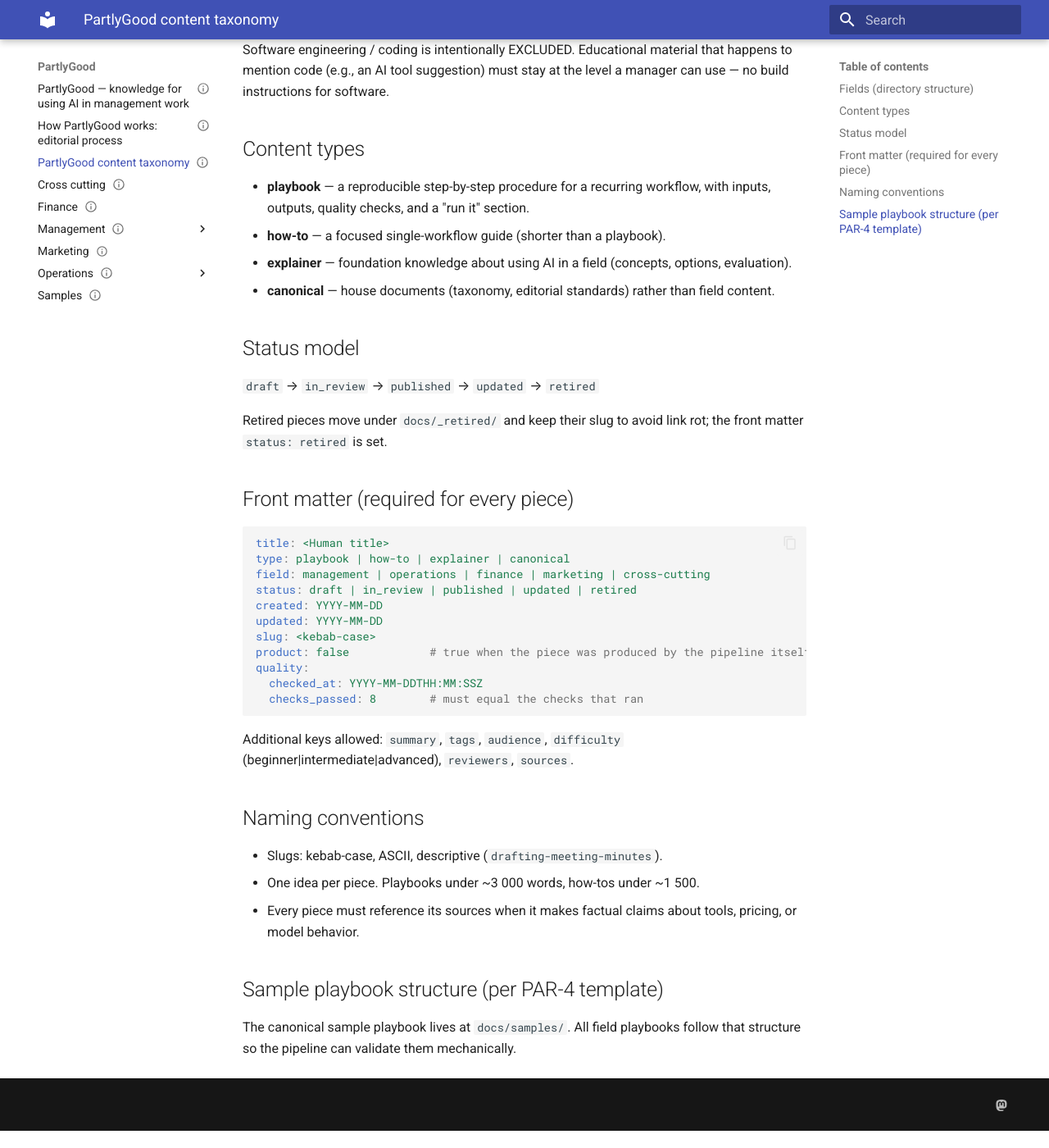
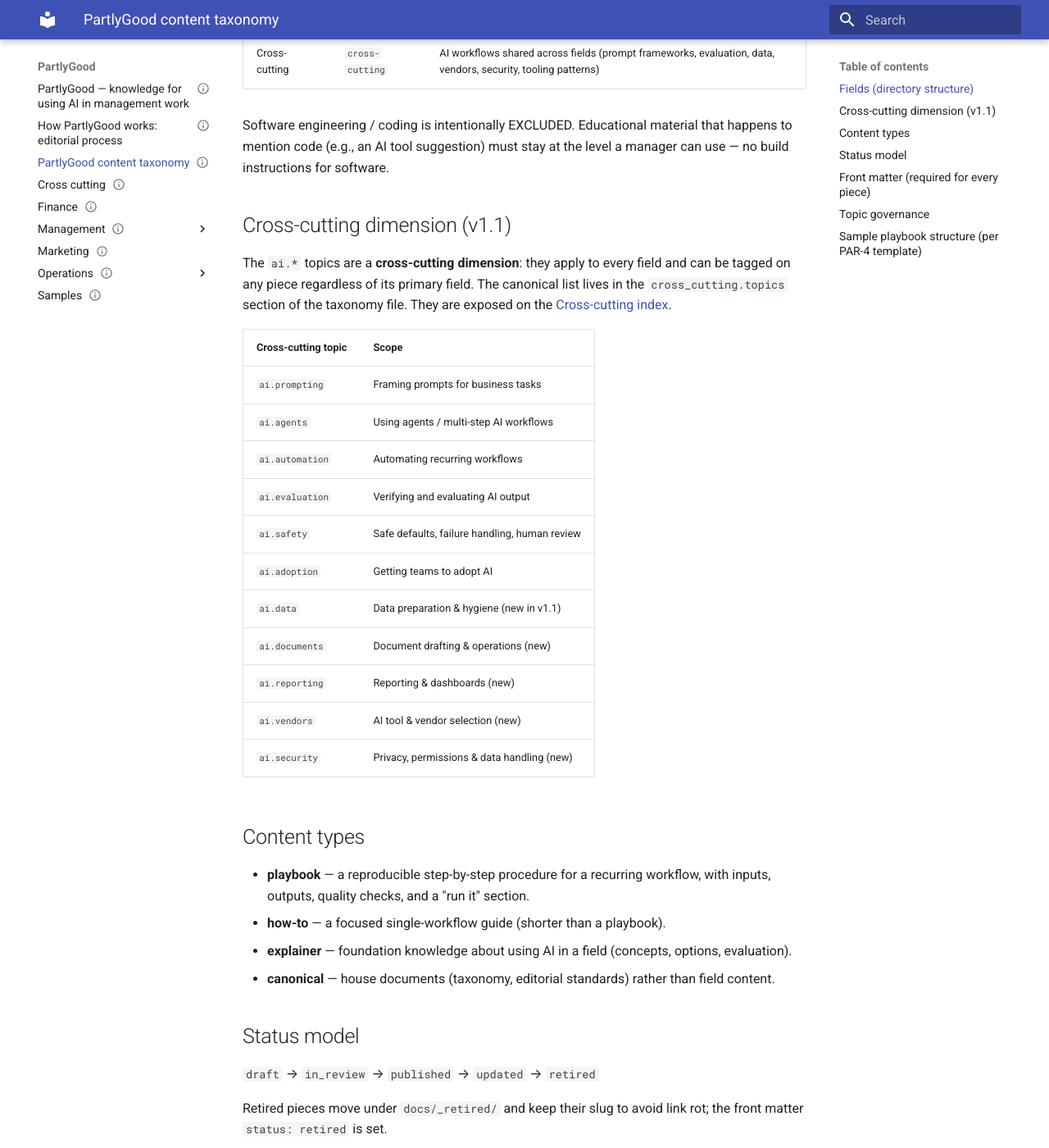
Before and after one commit to bhanujeet-glitch/partlygood, an MkDocs documentation site: the page built from docs/taxonomy.md, in a window 1280 px wide and 1400 px high, scrolled down 600 px. Shown: the whole window at 82% size. Built offline with MkDocs 1.6.1 and Material for MkDocs 9.7.7, drawn with Linux system fonts in a browser that asks for light colours; before the commit the page ends 1979 px from its top, so only the background shows below that; some of the changed text lies outside the part shown.

Commit message:
PAR-11: taxonomy v1.1 — cross-cutting topics + governance
- Add taxonomy-v1.1.json: preserves all 50 v1.0 topics, adds explicit
  cross-cutting dimension (field 'cc') and 5 new ai.* topics
  (data, documents, reporting, vendors, security)
- Add research/taxonomy/GOVERNANCE.md: who adds/merges topics, SemVer-style
  versioning, backward-compat rules, update-process checklist
- taxonomy.py now resolves the latest taxonomy-v*.json (v1 fallback)
- taxonomy_compat.py: fails build if any existing topic id is dropped
- Update docs/taxonomy.md + cross-cutting index + brief-writer prompt + template README

````diff
--- a/docs/taxonomy.md
+++ b/docs/taxonomy.md
@@ -4,10 +4,11 @@
 field: cross-cutting
 status: published
 created: 2026-08-19
-updated: 2026-08-19
+updated: 2026-08-21
 slug: taxonomy
-summary: "Fields, content types, status model, and naming conventions for the PartlyGood publication."
-tags: [taxonomy, standards]
+summary: "Fields, content types, status model, naming conventions, cross-cutting topics, and governance for the PartlyGood publication."
+tags: [taxonomy, standards, governance]
+version: 1.1
 quality:
   checked_at: ""
   checks_passed: 0
@@ -17,7 +18,11 @@
 
 Every content piece lives in `docs/<field>/<slug>.md` with YAML front
 matter. This document is the single source of truth for fields, content
-types, status model, and naming conventions.
+types, status model, naming conventions, cross-cutting topics, and topic
+governance.
+
+Machine-readable taxonomy and change history live at
+`research/taxonomy/taxonomy-v<version>.json` (currently **v1.1**).
 
 ## Fields (directory structure)
 
@@ -27,11 +32,33 @@
 | Operations    | `operations`  | Processes, workflows, vendors, analytics, project delivery |
 | Finance       | `finance`     | Budgeting, FP&A, reporting, forecasting, close processes |
 | Marketing     | `marketing`   | Content, campaigns, customer research, analytics |
-| Cross-cutting | `cross-cutting` | AI workflows shared across fields (prompt frameworks, evaluation, tooling patterns) |
+| Cross-cutting | `cross-cutting` | AI workflows shared across fields (prompt frameworks, evaluation, data, vendors, security, tooling patterns) |
 
 Software engineering / coding is intentionally EXCLUDED. Educational
 material that happens to mention code (e.g., an AI tool suggestion) must
 stay at the level a manager can use — no build instructions for software.
+
+## Cross-cutting dimension (v1.1)
+
+The `ai.*` topics are a **cross-cutting dimension**: they apply to every
+field and can be tagged on any piece regardless of its primary field.
+The canonical list lives in the `cross_cutting.topics` section of the
+taxonomy file. They are exposed on the
+[Cross-cutting index](cross-cutting/index.md).
+
+| Cross-cutting topic   | Scope |
+|-----------------------|-------|
+| `ai.prompting`        | Framing prompts for business tasks |
+| `ai.agents`           | Using agents / multi-step AI workflows |
+| `ai.automation`       | Automating recurring workflows |
+| `ai.evaluation`       | Verifying and evaluating AI output |
+| `ai.safety`           | Safe defaults, failure handling, human review |
+| `ai.adoption`         | Getting teams to adopt AI |
+| `ai.data`             | Data preparation & hygiene (new in v1.1) |
+| `ai.documents`        | Document drafting & operations (new) |
+| `ai.reporting`        | Reporting & dashboards (new) |
+| `ai.vendors`          | AI tool & vendor selection (new) |
+| `ai.security`         | Privacy, permissions & data handling (new) |
 
 ## Content types
 
@@ -60,24 +87,33 @@
 created: YYYY-MM-DD
 updated: YYYY-MM-DD
 slug: <kebab-case>
-product: false            # true when the piece was produced by the pipeline itself
+product: false            # true when produced by the pipeline itself
 quality:
   checked_at: YYYY-MM-DDTHH:MM:SSZ
   checks_passed: 8        # must equal the checks that ran
 ```
 
 Additional keys allowed: `summary`, `tags`, `audience`, `difficulty`
-(beginner|intermediate|advanced), `reviewers`, `sources`.
+(beginner|intermediate|advanced), `reviewers`, `sources`, and `topics`
+(array of topic ids) for pieces that want to declare granular topics.
 
-## Naming conventions
+## Topic governance
 
-- Slugs: kebab-case, ASCII, descriptive (`drafting-meeting-minutes`).
-- One idea per piece. Playbooks under ~3 000 words, how-tos under ~1 500.
-- Every piece must reference its sources when it makes factual claims
-  about tools, pricing, or model behavior.
+Who adds/merges topics, versioning, and the update process are documented in
+`research/taxonomy/GOVERNANCE.md`. Summary:
+
+- **Additive only in MINOR releases.** New topics may be proposed by any
+  publisher/engineer via an issue; the Taxonomy owner (Founding Engineer)
+  approves; the CEO owns editorial intent and may veto.
+- **Breaking changes (remove/rename/merge) are MAJOR releases** that require
+  re-tagging published pieces and a published notice first.
+- **Versioning** is SemVer-style: each change ships as a new
+  `taxonomy-v<MAJOR.MINOR>.json`, and the previous file stays on disk.
+- **Backward compatibility** is enforced by
+  `research/scripts/taxonomy_compat.py`, which fails the build if any
+  existing topic id is dropped.
 
 ## Sample playbook structure (per PAR-4 template)
 
 The canonical sample playbook lives at `docs/samples/`. All field
-playbooks follow that structure so the pipeline can validate them
-mechanically.
+playbooks follow that structure so the pipeline can validate them mechanically.
````
Also changed, not shown: docs/cross-cutting/index.md (+8 -0 lines), playbooks/_template/README.md (+3 -1 lines), research/prompts/brief-writer.prompt.md (+3 -1 lines), research/taxonomy/GOVERNANCE.md (added, +80 -0 lines), 3 other files.
